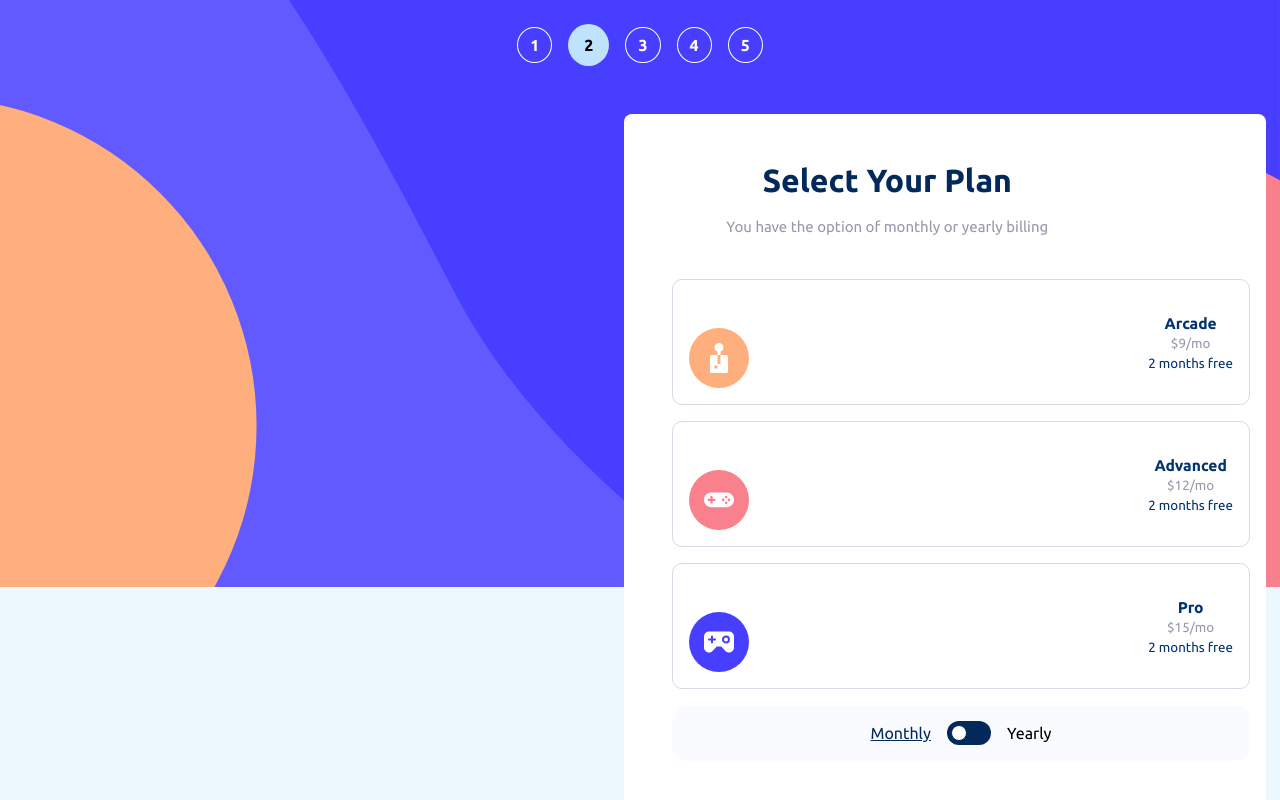
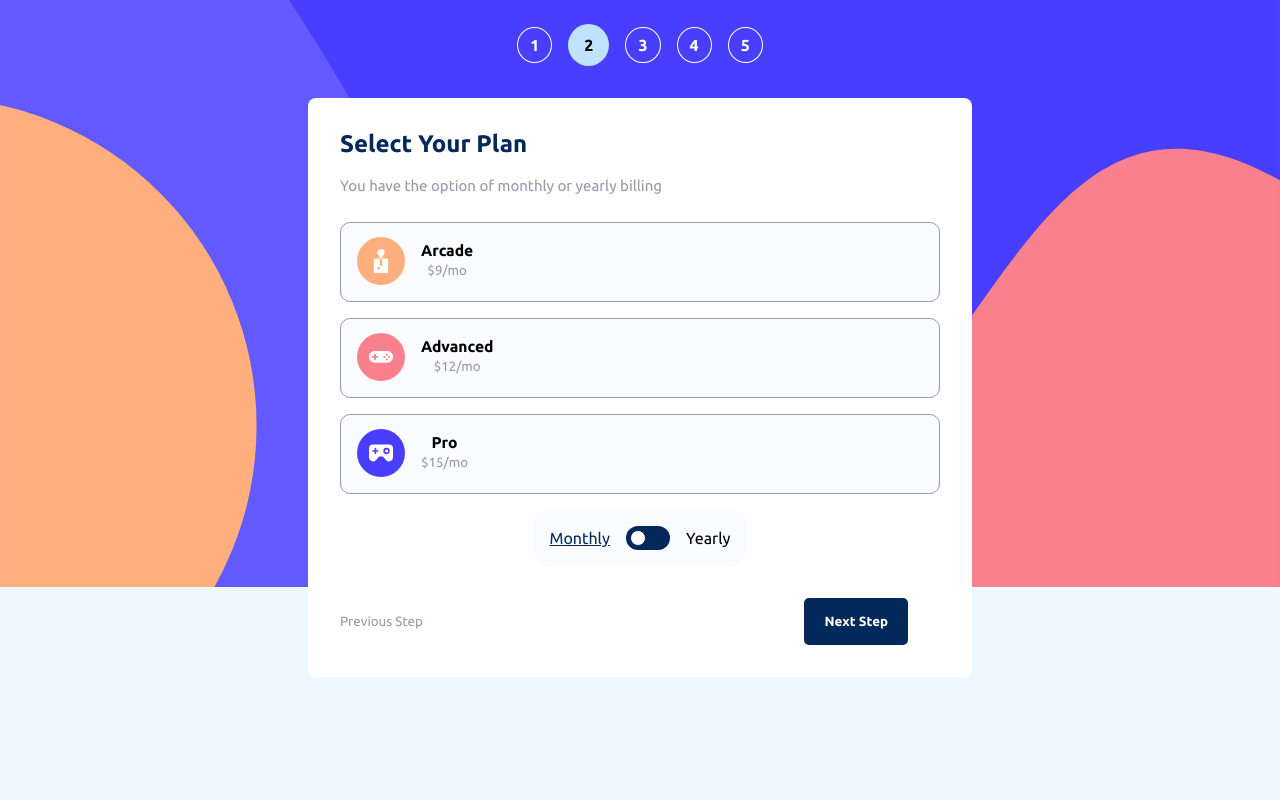
Before and after one commit to AidenNateLuk/multistep-form-react, a React (Vite) app: page / in a window 1280 px wide. Both pictures are taken after a click on the button "Next Step". Built offline with nearby package versions, Linux system fonts and the light colour scheme.

Commit message:
reconstructed the css to fix responsitivity

```diff
--- a/src/components/multi-step-form/components/step-five/index.jsx
+++ b/src/components/multi-step-form/components/step-five/index.jsx
@@ -8,9 +8,9 @@ export default function StepFive() {
         <img src={iconImage} />
         <h2>Thank you!</h2>
         <p>
-          Thanks for confirming your subscription! We hope you have fun using
-          our platform. if you ever need support, please feel free to email us
-          at support@loremgaming.com.
+          Thanks for confirming your subscription! <br /> We hope you have fun
+          using our <br /> platform. if you ever need support, <br /> please
+          feel free to email us at <br /> support@loremgaming.com.
         </p>
       </div>
     </>
--- a/src/components/multi-step-form/components/step-five/styles.css
+++ b/src/components/multi-step-form/components/step-five/styles.css
@@ -1,7 +1,6 @@
 .content {
-  padding: 1rem;
   display: flex;
-  justify-content: center;
+  align-items: center;
   text-align: center;
   img {
     padding-top: 3rem;
--- a/src/components/multi-step-form/components/step-four/styles.css
+++ b/src/components/multi-step-form/components/step-four/styles.css
@@ -5,7 +5,7 @@
 }
 .content {
   .payment-container {
-    padding: 1rem;
+    width: 100%;
     background-color: hsl(231, 100%, 99%);
     margin-bottom: 1rem;
     p {
--- a/src/components/multi-step-form/components/step-one/index.jsx
+++ b/src/components/multi-step-form/components/step-one/index.jsx
@@ -3,11 +3,11 @@ import "./styles.css";
 export default function StepOne() {
   return (
     <>
-      <div className="card-title">
-        <h1>Personal Info</h1>
+      <div className="title">
+        <h2>Personal Info</h2>
         <p>Please provide your name, email address and phone number.</p>
       </div>
-      <div className="card-content">
+      <div className="content">
         <label htmlFor="name">Name</label>
         <input id="name" type="text" placeholder="e.g. Stephen King" />
         <label htmlFor="email">Email Address</label>
--- a/src/components/multi-step-form/components/step-one/styles.css
+++ b/src/components/multi-step-form/components/step-one/styles.css
@@ -1,36 +1,26 @@
-.card-title {
-  margin-bottom: 1.5rem;
-  width: 80%;
-  h1 {
+.title {
+  display: flex;
+  text-align: left;
+  flex-direction: column;
+  margin-bottom: 1rem;
+  h2 {
     color: hsl(213, 96%, 18%);
-    margin-bottom: 1rem;
   }
   p {
-    color: hsl(231, 11%, 63%);
-    font-size: 15px;
-    font-weight: 500;
-    line-height: 1.5rem;
+    color: hsl(229, 24%, 87%);
   }
 }
-.card-content {
-  display: flex;
-  flex-direction: column;
-  gap: 0.25rem;
+.content {
+  align-items: flex-start;
   label {
+    font-size: 15px;
     color: hsl(213, 96%, 18%);
-    font-weight: 500;
   }
   input {
-    color: hsl(229, 24%, 87%);
-    font-size: 16px;
-    margin-bottom: 1rem;
-    padding: 0.75rem;
+    padding: 1rem 0;
+    text-align: center;
+    width: 100%;
+    border: hsl(231, 11%, 63%) 1px solid;
     border-radius: 5px;
-    border: hsl(231, 11%, 63%) 1px solid;
-    font-weight: 700;
-    color: hsl(229, 24%, 87%) 1px solid;
-  }
-  input::placeholder {
-    color: hsl(231, 11%, 63%);
   }
 }
--- a/src/components/multi-step-form/components/step-three/index.jsx
+++ b/src/components/multi-step-form/components/step-three/index.jsx
@@ -15,6 +15,7 @@ export default function StepThree({ addons, paymentFrequency, toggleAddOn }) {
               key={i}
               className={`add-on ${addon.isChecked ? "selected" : ""}`}
             >
+              <div className="add-on-mini-container">
                 <input
                   type="checkbox"
                   defaultChecked={addons.isChecked}
@@ -24,10 +25,15 @@ export default function StepThree({ addons, paymentFrequency, toggleAddOn }) {
                   <h4>{addon.title}</h4>
                   <p>{addon.description}</p>
                 </div>
+              </div>
+              <div className="price">
                 {paymentFrequency === "Monthly" && (
                   <p>${addon.monthlyPrice}/mo</p>
                 )}
-              {paymentFrequency === "Yearly" && <p>${addons.yearlyPrice}/yr</p>}
+                {paymentFrequency === "Yearly" && (
+                  <p>${addons.yearlyPrice}/yr</p>
+                )}
+              </div>
             </div>
           );
         })}
--- a/src/components/multi-step-form/components/step-three/styles.css
+++ b/src/components/multi-step-form/components/step-three/styles.css
@@ -1,7 +1,5 @@
 .title {
-  padding-top: 1rem;
   margin-bottom: 1.5rem;
-  width: 80%;
   h2 {
     color: hsl(213, 96%, 18%);
     margin-bottom: 1rem;
@@ -14,26 +12,42 @@
 }
 .content {
   .add-on {
-    padding: 1rem 0.75rem;
+    width: 85%;
+    display: flex;
+    justify-content: space-between;
+    height: 10vh;
     gap: 1rem;
-    display: flex;
-    border: hsl(229, 24%, 87%) solid 1px;
-    border-radius: 10px;
-    font-size: 16px;
+    padding: 0 2rem;
+    border: hsl(231, 11%, 63%) 1px solid;
+    border-radius: 8px;
     align-items: center;
 
-    .add-on-text {
+    .add-on-mini-container {
       display: flex;
-      flex-direction: column;
-      h4 {
-        color: hsl(213, 96%, 18%);
+      flex-direction: row;
+      align-items: center;
+      gap: 1rem;
+
+      input {
+        height: 1rem;
+        width: 1rem;
+        cursor: pointer;
       }
-      p {
-        color: hsl(231, 11%, 63%);
+      .add-on-text {
+        h4 {
+          font-size: 15px;
+          color: hsl(213, 96%, 18%);
+        }
+        p {
+          color: hsl(231, 11%, 63%);
+          font-size: 15px;
+        }
       }
     }
     .price {
-      font-size: 14px;
+      p {
+        color: hsl(243, 100%, 62%);
+      }
     }
   }
   .add-on.selected {
--- a/src/components/multi-step-form/components/step-two/index.jsx
+++ b/src/components/multi-step-form/components/step-two/index.jsx
@@ -18,7 +18,7 @@ export default function StepTwo({
   return (
     <>
       <div className="title">
-        <h1>Select Your Plan</h1>
+        <h2>Select Your Plan</h2>
         <p>You have the option of monthly or yearly billing</p>
       </div>
       <div className="content">
@@ -30,14 +30,15 @@ export default function StepTwo({
               className="payment-plan"
               onClick={() => selectPlan(plan)}
             >
-              <img src={plan.image} />
+              <div className="image">
+                <img src={plan.image} />
+              </div>
               <div className="paymentplan-content">
                 <h3>{plan.name}</h3>
                 {paymentFrequency === "Monthly" && (
                   <p>${plan.monthlyPrice}/mo</p>
                 )}
                 {paymentFrequency === "Yearly" && <p>${plan.yearlyPrice}/yr</p>}
-                <div className="insentive">2 months free</div>
               </div>
             </button>
           );
--- a/src/components/multi-step-form/components/step-two/styles.css
+++ b/src/components/multi-step-form/components/step-two/styles.css
@@ -1,56 +1,36 @@
-.title {
-  margin-bottom: 1.5rem;
-  width: 100%;
+.content {
   display: flex;
   flex-direction: column;
-  h1 {
-    color: hsl(213, 96%, 18%);
-    margin-bottom: 1rem;
-  }
-  p {
-    color: hsl(231, 11%, 63%);
-    font-size: 15px;
-    line-height: 1.5rem;
-  }
-}
-.content {
-  width: 100%;
-  display: flex;
-  flex-direction: column;
+  align-items: flex-start;
   gap: 1rem;
-  margin-bottom: 2rem;
   .payment-plan {
     display: flex;
-    justify-content: space-between;
-    padding: 0 1rem;
+    flex-direction: row;
+    gap: 1rem;
+    width: 100%;
+    height: 10vh;
+    padding: 1rem;
     align-items: center;
-    border: hsl(229, 24%, 87%) solid 1px;
+    background-color: hsl(231, 100%, 99%);
+    border: hsl(231, 11%, 63%) 1px solid;
     border-radius: 10px;
     cursor: pointer;
-    background-color: white;
-    color: hsl(213, 98%, 22%);
-    .payment-plan-content {
-      font-weight: 400;
-      line-height: 1.25rem;
-      h3 {
-        font-weight: 500;
+    .image {
+      padding-bottom: 2rem;
+      img {
+        height: 3rem;
       }
-      p {
-        color: hsl(231, 11%, 63%);
-      }
-      .insentive {
-        padding-top: 1rem;
     }
   }
 }
 .payment-plan:hover {
-    background-color: hsla(243, 100%, 62%, 0.045);
-    border-color: hsl(243, 100%, 62%);
+  background-color: hsl(217, 100%, 97%);
+  border-color: hsl(228, 100%, 84%);
 }
 .payment-plan:active {
-    background-color: hsla(243, 100%, 62%, 0.045);
-    border-color: hsl(243, 100%, 62%);
+  background-color: hsl(217, 100%, 77%);
 }
+
 .monthly-yearly {
   display: flex;
   flex-direction: row;
@@ -88,4 +68,3 @@
     text-decoration: underline;
   }
 }
-}
--- a/src/components/multi-step-form/index.jsx
+++ b/src/components/multi-step-form/index.jsx
@@ -142,7 +142,7 @@ export default function MultiStepForm() {
   return (
     <>
       <Header steps={steps} currentStep={currentStep} />
-      <div className="content">
+      <div className="container">
         <div className="card">
           {renderCurrentStep()}
           {currentStep === 5 ? (
--- a/src/components/multi-step-form/styles.css
+++ b/src/components/multi-step-form/styles.css
@@ -1,3 +1,8 @@
+* {
+  padding: 0;
+  margin: 0;
+}
+
 #root {
   background-image: url("../../assets/images/bg-sidebar-mobile.svg");
   background-repeat: no-repeat;
@@ -8,11 +13,10 @@
   overflow-x: hidden;
 
   .card {
-    margin-right: 30px;
+    margin: auto;
+    padding: 2rem;
     display: flex;
     flex-direction: column;
-    justify-content: center;
-    padding: 2rem;
     border-radius: 8px;
     background-color: white;
     min-width: 270px;
@@ -33,13 +37,17 @@
       border: none;
       padding: 1rem 1.25rem;
       margin-right: 2rem;
+      cursor: pointer;
     }
     #back {
+      cursor: pointer;
+
       background: transparent;
       border: none;
       color: hsl(231, 11%, 63%);
     }
     #confirm {
+      cursor: pointer;
       font-weight: 600;
       color: white;
       background-color: hsl(243, 100%, 62%);
@@ -54,9 +62,13 @@
   #root {
     background-image: url("../../assets/images/bg-sidebar-mobile.svg");
     background-size: 100vw;
-  }
-  .card {
-    margin-left: 38rem;
-    max-width: 600px;
+    .card {
+      width: 600px;
+    }
   }
 }
+@media (max-width: 768px) {
+  .card {
+    max-width: 280px;
+  }
+}
```
Lines whose indentation alone changed are shown as unchanged.
